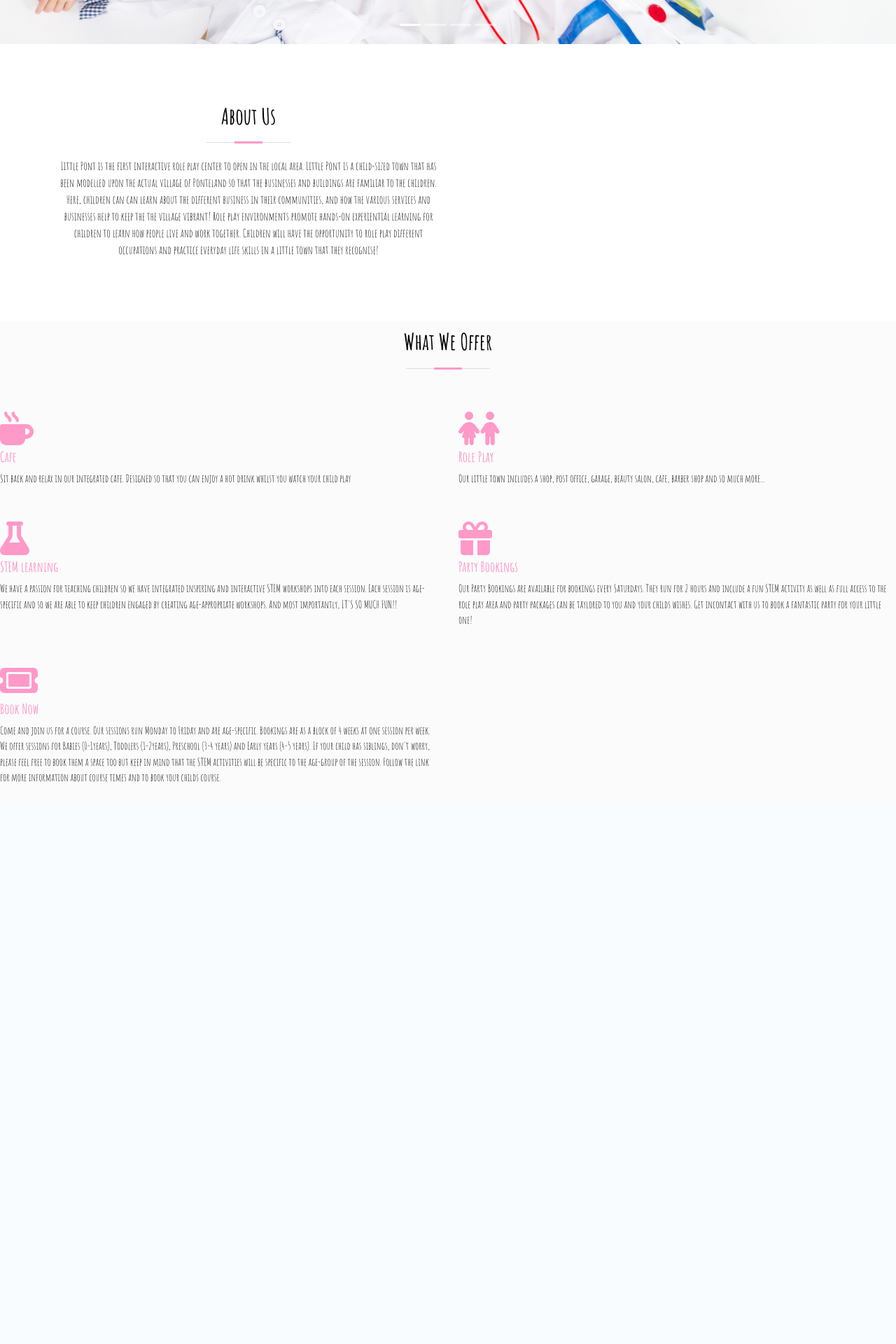
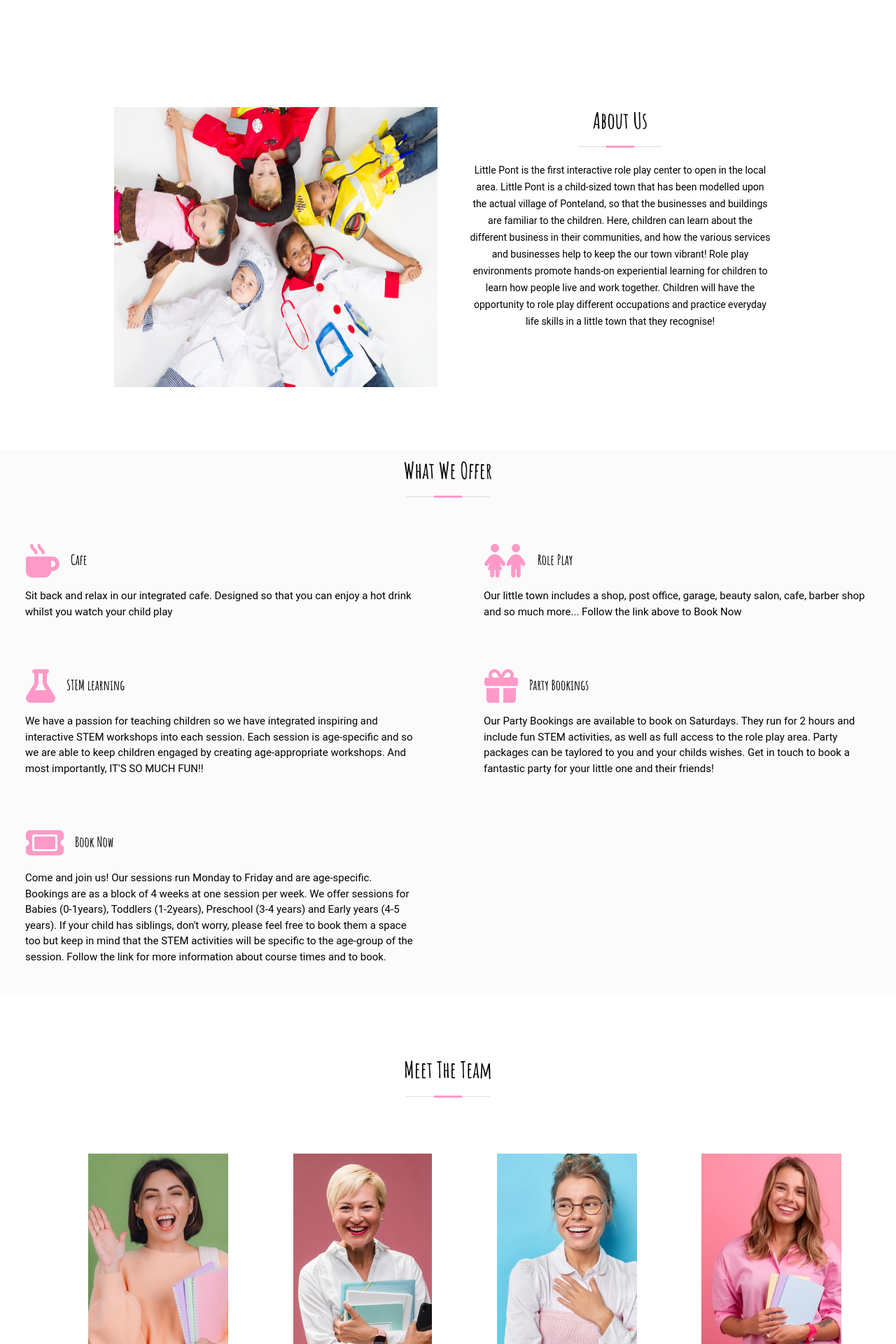
Before and after one commit to ChloeL-E/little-pont-msp4, a Django app: page / in a window 1280 px wide. Shown: the part 1040-2960 px from the top of the page at 70% size. Before the commit the page ends 2157 px from the top, so only its background shows below. Run offline with Django 3.2, Linux system fonts and the light colour scheme; some libraries are stand-ins or nearby versions.

Commit message:
Added Meet the team content and styling

```diff
--- a/home/templates/home/index.html
+++ b/home/templates/home/index.html
@@ -26,8 +26,7 @@
         <!-- Wrapper for slides -->
         <div class="carousel-inner">
           <div class="carousel-item active">
-            <img class="d-block w-100  align-items-center" src="{{ MEDIA_URL }}media/fancy-dress.webp"
-              alt="First slide">
+            <img class="d-block w-100  align-items-center" src="" alt="First slide">
           </div>
           <div class="carousel-item">
             <img class="d-block w-100  align-items-center" src="{{ MEDIA_URL }}media/kitchen-play.webp"
@@ -70,9 +69,11 @@
 <main>
   <section id="about" class="about">
     <div class="container">
+      <div class="icon-box">
         <div class="row">
-        <div class="col-12 pt-4 pt-lg-0">
-          <img src="" class="img-fluid" alt="">
+          <div class="col-6">
+            <img src="{{ MEDIA_URL }}media/fancy-dress.webp" class="img-fluid" alt="children in fancy dress"
+              style="width:600px; height:400px;">
           </div>
           <div class="section-title col-lg-6 pt-4 pt-lg-0">
             <h2>
@@ -81,15 +82,16 @@
             <p>
               Little Pont is the first interactive role play center to open in the local area.
               Little Pont is a child-sized town that has been modelled upon the actual village
-            of Ponteland so that the businesses and buildings are familiar to the children.
-            Here, children can can learn about the different business in their communities,
-            and how the various services and businesses help to keep the the village vibrant!
+              of Ponteland, so that the businesses and buildings are familiar to the children.
+              Here, children can learn about the different business in their communities,
+              and how the various services and businesses help to keep the our town vibrant!
               Role play environments promote hands-on experiential
               learning for children to learn how people live and work together.
               Children will have the opportunity to role play different
               occupations and practice everyday life skills in a little town
               that they recognise!
             </p>
+          </div>
         </div>
       </div>
     </div>
@@ -106,40 +108,49 @@
         </h2>
       </div>
     </div>
-    <div class="row" style="display:flex; flex-wrap:wrap;">
+    <!-- Cafe link-->
+    <div class="row d-flex flex-wrap">
       <div class="col-md-6">
-          <div class="icon-box">
+        <div class="icon-box py-3 px-3">
+          <span class="d-flex flex-row align-items-center mx-3">
             <i class="fa-solid fa-mug-hot">
             </i>
-            <h4>
+            <h4 class="mx-3">
               <a href="#">Cafe</a>
             </h4>
+          </span>
+
           <p>
             Sit back and relax in our integrated cafe. Designed so that you can
             enjoy a hot drink whilst you watch your child play
           </p>
         </div>
       </div>
+      <!-- Role Play info-->
       <div class="col-md-6 mt-4 mt-lg-0">
-      <div class="icon-box">
+        <div class="icon-box py-3 px-3">
+          <span class="d-flex flex-row align-items-center mx-3">
             <i class="fa-solid fa-children">
             </i>
-          <h4>
-            <a href="#">Role Play
-            </a>
+            <h4 class="mx-3">
+              Role Play
             </h4>
+          </span>
           <p>
             Our little town includes a shop, post office, garage,
-            beauty salon, cafe, barber shop and so much more...
+            beauty salon, cafe, barber shop and so much more... Follow the link above to Book Now
           </p>
         </div>
       </div>
+      <!-- Stem learning-->
       <div class="col-md-6 mt-4">
-      <div class="icon-box">
+        <div class="icon-box py-3 px-3">
+          <span class="d-flex flex-row align-items-center mx-3">
             <i class="fa-solid fa-flask"></i>
-          <h4>
-            <a href="#">STEM learning</a>
+            <h4 class="mx-3">
+              STEM learning
             </h4>
+          </span>
           <p>
             We have a passion for teaching children so we have integrated inspiring and interactive STEM workshops
             into each session. Each session is age-specific and so we are able to keep children engaged by creating
@@ -147,31 +158,36 @@
           </p>
         </div>
       </div>
+      <!-- Contact form link-->
       <div class="col-md-6 mt-4">
-      <div class="icon-box">
+        <div class="icon-box py-3 px-3">
+          <span class="d-flex flex-row align-items-center mx-3">
             <i class="fa-solid fa-gift"></i>
-          <h4>
+            <h4 class="mx-3">
               <a href="#">Party Bookings</a>
             </h4>
+          </span>
           <p>
-            Our Party Bookings are available for bookings every Saturdays. They run for 2 hours and include a fun STEM
-            activity as well as full access to the role play area and party packages can be taylored to you and your childs wishes.
-            Get incontact with us to book a fantastic party for your little one!
+            Our Party Bookings are available to book on Saturdays. They run for 2 hours and include fun STEM
+            activities, as well as full access to the role play area. Party packages can be taylored to you and your
+            childs wishes.
+            Get in touch to book a fantastic party for your little one and their friends!
           </p>
         </div>
       </div>
       <div class="col-md-6 mt-4">
-      <div class="icon-box">
-        <i class="fa-solid fa-ticket"></i>
-          <h4>
+        <div class="icon-box py-3 px-3">
+          <span class=" d-flex flex-row align-items-center mx-3"><i class="fa-solid fa-ticket"></i>
+            <h4 class="mx-3">
               <a href="#">Book Now</a>
             </h4>
+          </span>
           <p>
-            Come and join us for a course. Our sessions run Monday to Friday and are age-specific. Bookings are as a
+            Come and join us! Our sessions run Monday to Friday and are age-specific. Bookings are as a
             block of 4 weeks at one session per week. We offer sessions for Babies (0-1years), Toddlers (1-2years),
             Preschool (3-4 years) and Early years (4-5 years). If your child has siblings, don't worry, please feel
             free to book them a space too but keep in mind that the STEM activities will be specific to the age-group
-            of the session. Follow the link for more information about course times and to book your childs course.
+            of the session. Follow the link for more information about course times and to book.
           </p>
         </div>
       </div>
@@ -181,6 +197,51 @@
   <!-- End what we offer section-->
 
   <!-- Meet the team-->
+  <div class="team-container">
+    <section class="meet-the-team">
+      <div class="icon-box">
+      <div class="section-title">
+        <h2>Meet The Team</h2>
+      </div>
+      <div class="team-content">
+          <div class="team-img">
+            <img src="{{ MEDIA_URL }} media/team-1.webp" alt="">
+            <div class="img-overlay">
+              <h4>Holly</h4>
+              <h4>Teaches Babies and Toddler groups</h4>
+            </div>
+          </div>
+        </div>
+        <div class="team-content">
+            <div class="team-img">
+              <img src="{{ MEDIA_URL }} media/team-2.webp" alt="">
+              <div class="img-overlay">
+                <h4>Janine</h4>
+                <h4>Team manager and teaches all ages</h4>
+              </div>
+            </div>
+          </div>
+        <div class="team-content">
+            <div class="team-img">
+              <img src="{{ MEDIA_URL }} media/team-3.webp" alt="">
+              <div class="img-overlay">
+                <h4>Joanne</h4>
+                <h4>Teaches Preschool and Early Years</h4>
+              </div>
+            </div>
+          </div>
+        <div class="team-content">
+            <div class="team-img">
+              <img src="{{ MEDIA_URL }} media/team-4.webp" alt="">
+              <div class="img-overlay">
+                <h4>Katie</h4>
+                <h4>Teaches the Babies group</h4>
+              </div>
+            </div>
+          </div>
+        </div>
+    </section>
+  </div>
   <!--End meet the team section-->
 
   <!-- Contact-->
--- a/static/css/base.css
+++ b/static/css/base.css
@@ -194,6 +209,7 @@ section {
   margin-bottom: 20px;
   padding-bottom: 20px;
   position: relative;
+  font-family: var(--font-header);
 }
 
 .section-title h2::before {
@@ -213,7 +229,7 @@ section {
   display: block;
   width: 40px;
   height: 3px;
-  background: #ff99c8;
+  background: var(--pink);
   bottom: 0;
   left: calc(50% - 20px);
 }
@@ -222,15 +238,16 @@ section {
   margin-bottom: 0;
 }
 
-/*-------------------------------- What We Do */
-.about .icon-box {
+/*-------------------------------- About Us */
+.about .icon-box,
+.meet-the-team .icon-box {
   text-align: center;
   padding: 30px 20px;
   transition: all ease-in-out 0.3s;
   background: #fff;
 }
 
-.about .icon-box .icon {
+/*.about .icon-box .icon {
   margin: 0 auto;
   width: 64px;
   height: 64px;
@@ -306,34 +325,44 @@ section {
   left: 0;
   top: 0;
   font-size: 22px;
-  color: #ff99c8;
+  color: var(--pink);
 }
 
 .what-we-offer .icon-box {
   padding-top: 10px;
+  margin-left: 5px;
 }
 
-.what-we-offer .icon-box h4 {
+.what-we-offer h4 {
   font-size: 20px;
   font-weight: 700;
   margin-top: 5px;
+  margin-left: 5px;
+  font-family: var(--font-header);
+  color: #000;
 }
 
 .what-we-offer .icon-box h4 a {
-  color: #ff99c8;
+  color: #000;
+}
+
+.what-we-offer .icon-box h4 a:hover {
+  color: var(--pink);
 }
 
 .what-we-offer .icon-box i {
   font-size: 48px;
-  color: #ff99c8;
+  color: var(--pink);
 }
 
-.what-we-offer .icon-box p {
+.icon-box p {
   font-size: 15px;
   color: #000;
+  margin:15px;
 }
 
-.what-we-offer .icon-box:hover {
+.what-we-offer .icon-box:hover,
+.meet-the-team .icon-box:hover {
   box-shadow: 0px 2px 22px rgba(0, 0, 0, 0.08);
 }
 
@@ -344,18 +373,83 @@ section {
     flex-wrap: wrap;
     margin-top: calc(-1* var(--bs-gutter-y));
     margin-right: calc(-.5* var(--bs-gutter-x));
-    margin-left: calc(-.5* var(--bs-gutter-x);
+    margin-left: calc(-.5* var(--bs-gutter-x));
 }
 
-/*.content-center {
+
+/* -------------------------------- Meet The Team */
+
+.team-container {
+  width: 100%;
+  margin: 0 auto;
+  padding: 0 30px;
+}
+
+/*.about-team {
   display: flex;
-  -ms-flex-wrap: wrap;
+  justify-content: space-between;
   flex-wrap: wrap;
-  margin-right: -15px;
-  margin-left: -15px;
   flex-direction: row;
+}*/
+
+.team-content {
+  flex: 1;
+  display: inline-block;
+  padding: 30px 20px;
+  margin: 0 auto;
+}
+
+.team-img {
+  height: 300px;
+  width: 200px;
+  overflow: hidden;
+  margin-left: 3rem;
+  position: relative;
+  display: inline-block;
+}
+
+.team-img img {
+  max-height: 100%;
+  height: auto;
+  display: block;
+  margin: 0 auto;
+}
+
+/*.team-content h4 {
+  font-size: 32px;
+  font-weight: 400;
+  margin-bottom: 15px;
+  color: #000;
+  text-transform: capitalize;
+  text-align: center;
+}*/
+
+/* shows treatment price and treatment time on mouse hover*/
+.img-overlay {
+  width: 100%;
+  height: 100%;
+  top: 0;
+  left: 0;
+  position: absolute;
+  background-color: rgba(169, 222, 249, 0.4);
+  display: flex;
   justify-content: center;
-}*/
+  align-items: center;
+  flex-direction: column;
+  opacity: 0;
+  transition: 0.6s;
+}
+
+.img-overlay:hover {
+  opacity: 1;
+}
+
+.img-overlay h4 {
+  font-family: var(--font-header);
+  color: #000;
+  font-size: 23px;
+  font-weight:600;
+}
 
 /* -------------------------------- Media Queries */
 
--- a/templates/base.html
+++ b/templates/base.html
@@ -18,7 +18,11 @@
     <link rel="stylesheet" href="https://stackpath.bootstrapcdn.com/bootstrap/4.4.1/css/bootstrap.min.css"
         integrity="sha384-Vkoo8x4CGsO3+Hhxv8T/Q5PaXtkKtu6ug5TOeNV6gBiFeWPGFN9MuhOf23Q9Ifjh" crossorigin="anonymous">
     <!--<link href="https://fonts.googleapis.com/css2?family=M+PLUS+Rounded+1c&family=Varela+Round&display=swap" rel="stylesheet">-->
-    <link href="https://fonts.googleapis.com/css2?family=Amatic+SC:wght@400;700&display=swap" rel="stylesheet">
+    <link rel="preconnect" href="https://fonts.googleapis.com">
+    <link rel="preconnect" href="https://fonts.gstatic.com" crossorigin>
+    <link rel="preconnect" href="https://fonts.googleapis.com">
+    <link rel="preconnect" href="https://fonts.gstatic.com" crossorigin>
+    <link href="https://fonts.googleapis.com/css2?family=Amatic+SC:wght@400;700&family=Josefin+Slab:ital,wght@0,100..700;1,100..700&display=swap" rel="stylesheet">
     <link rel="stylesheet" href="{% static 'css/base.css' %}">
 
     <!--Favicon-->
```
Also changed, not shown: other parts of static/css/base.css (+34 -17 lines), media/team-1.webp (added), media/team-2.webp (added), media/team-3.webp (added), media/team-4.webp (added). Lines whose indentation alone changed are shown as unchanged.
